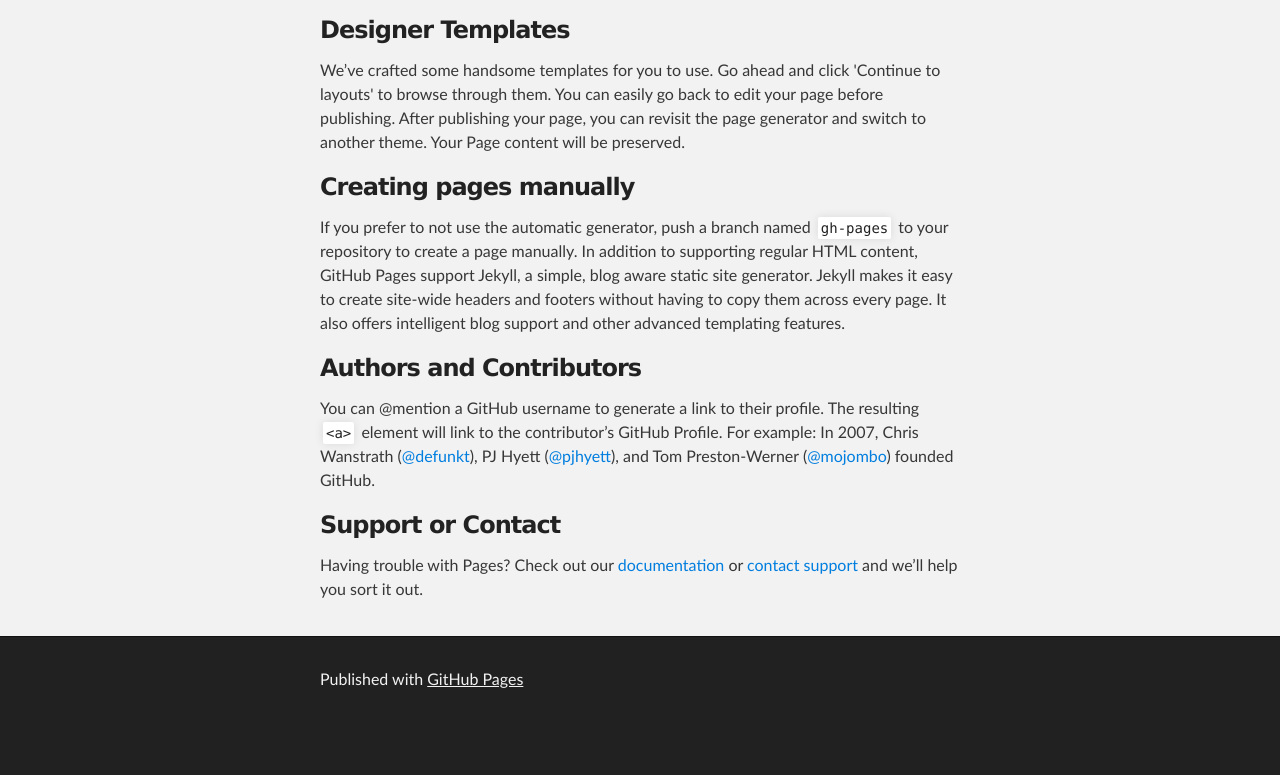
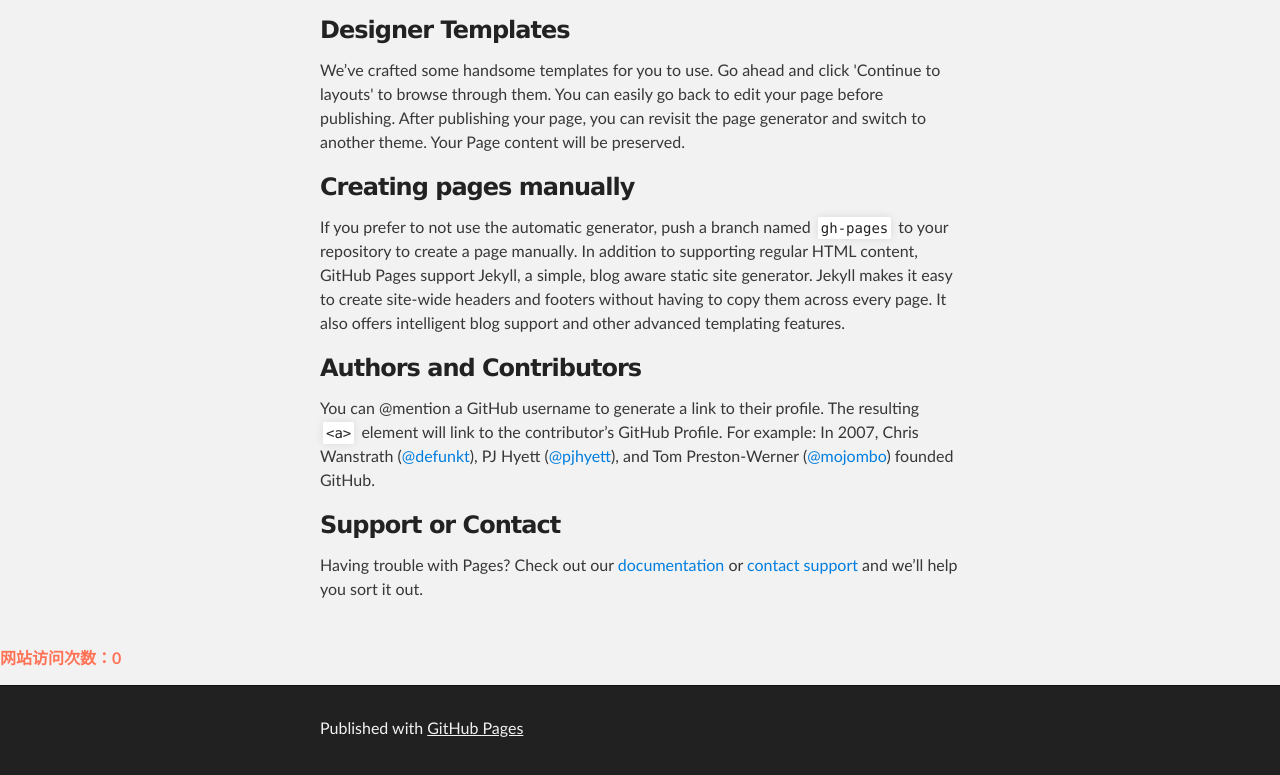
Before and after one commit to daosea/daosea.github.io, a plain HTML site: page index.html in a window 1280 px wide. Shown: the part 429-1204 px from the top of the page. Before the commit the page ends 1155 px from the top, so only its background shows below. Drawn offline with Linux system fonts and the light colour scheme.

Commit message:
Update index.html

```diff
--- a/index.html
+++ b/index.html
@@ -52,6 +52,9 @@
 
 <p>Having trouble with Pages? Check out our <a href="https://help.github.com/pages">documentation</a> or <a href="https://github.com/contact">contact support</a> and we’ll help you sort it out.</p>
       </section>
+      <aside id="sidebar">
+           <p style="font-size:16px;font-weight:bold;color:#FF7256;">网站访问次数：<label id="lb_count">0</label></p>
+        </aside>
     </div>
 
     <!-- FOOTER  -->
```
